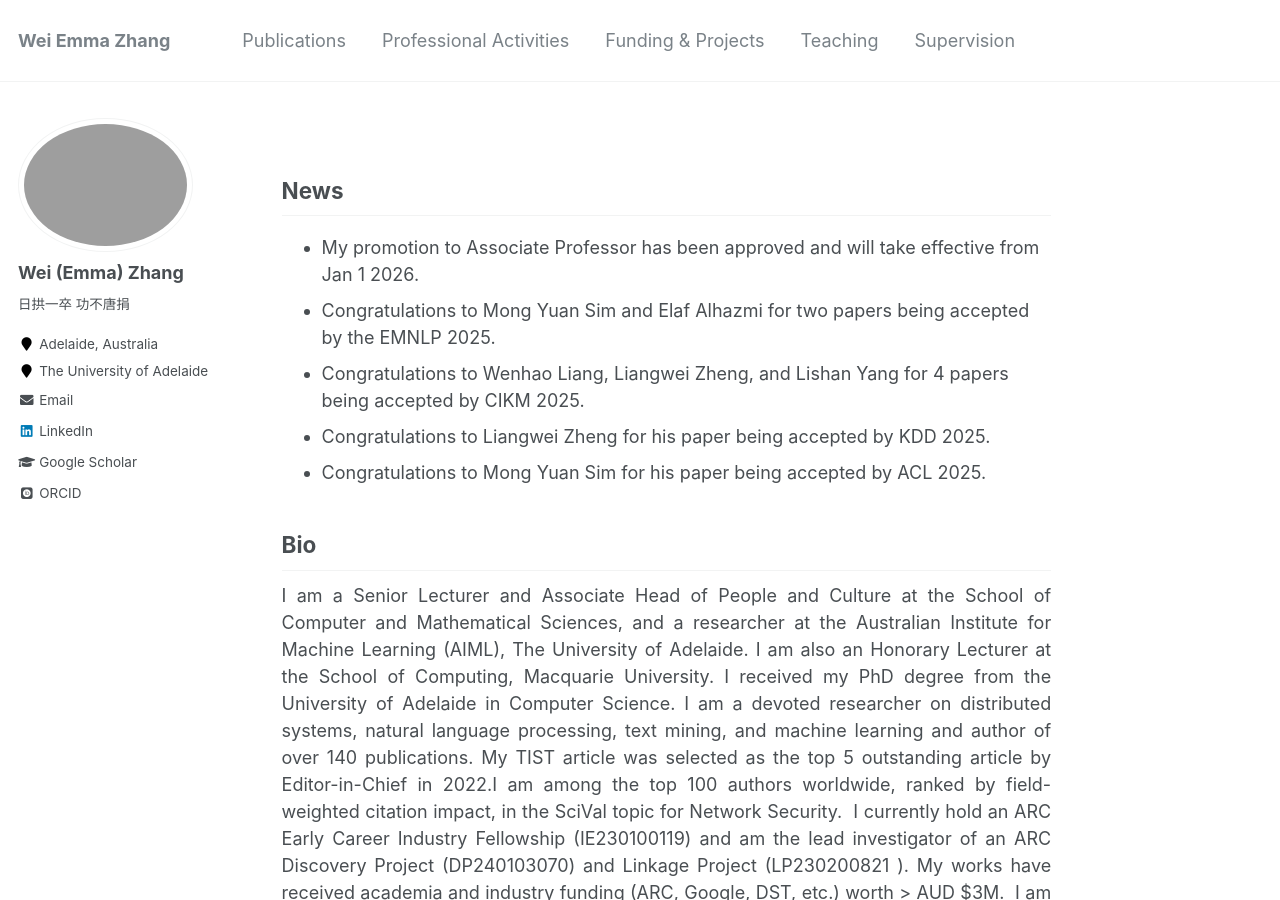
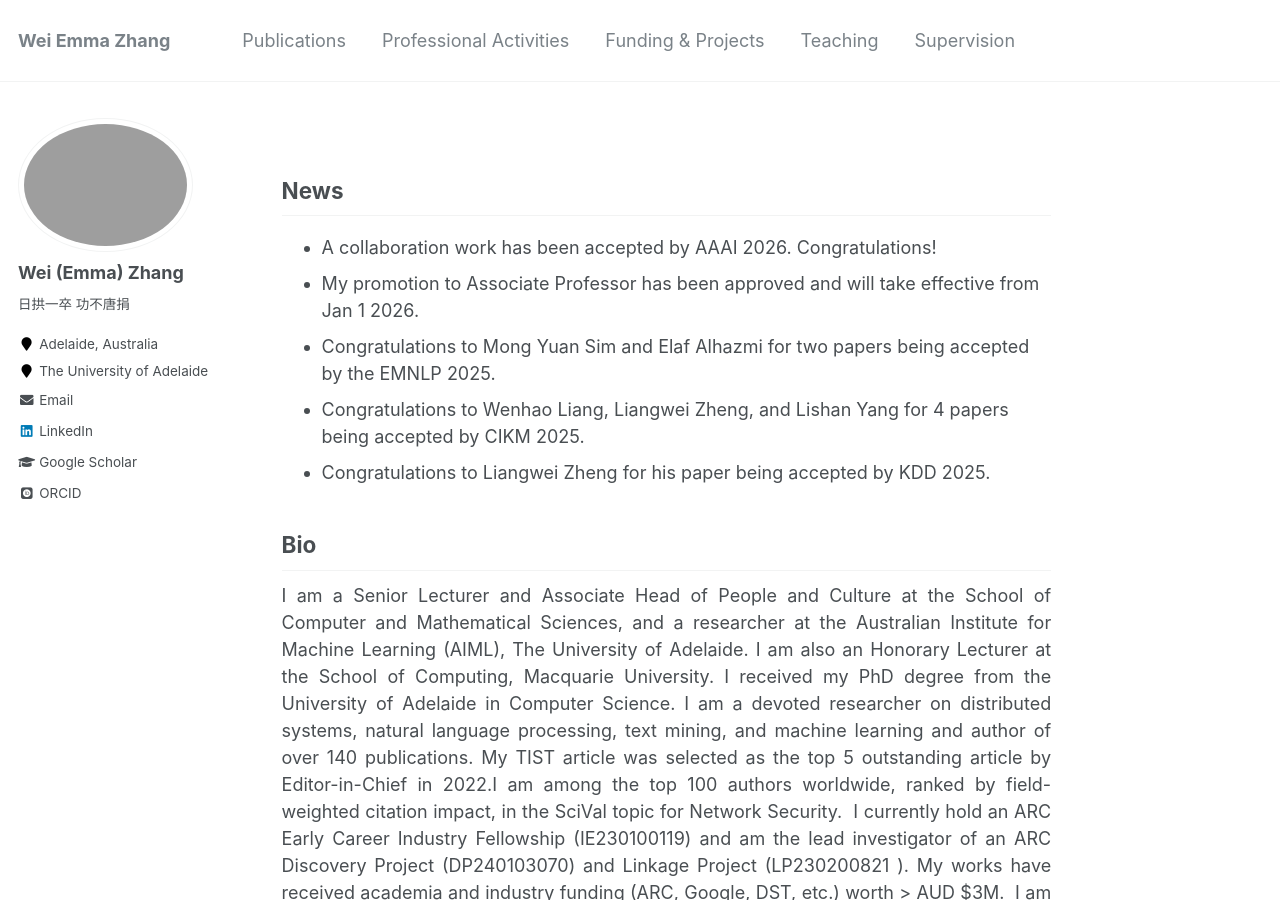
Before and after one commit to weiezhang/weiezhang.github.io, a Jekyll site: the page built from _pages/about.md, in a window 1280 px wide and 900 px high. Built offline with Jekyll 4.4.1, drawn with Linux system fonts in a browser that asks for light colours; some web fonts are replaced.

Commit message:
Update about.md

```diff
--- a/_pages/about.md
+++ b/_pages/about.md
@@ -9,12 +9,13 @@ redirect_from:
 ---
 
 ## News
+* A collaboration work has been accepted by AAAI 2026. Congratulations!
 * My promotion to Associate Professor has been approved and will take effective from Jan 1 2026.
 * Congratulations to Mong Yuan Sim and Elaf Alhazmi for two papers being accepted by the EMNLP 2025.
 * Congratulations to Wenhao Liang, Liangwei Zheng, and Lishan Yang for 4 papers being accepted by CIKM 2025.
 * Congratulations to Liangwei Zheng for his paper being accepted by KDD 2025.
-* Congratulations to Mong Yuan Sim for his paper being accepted by ACL 2025.
-<!-- Hosted [EvalMG25 @ COLING 2025](https://evalmg.github.io/), 20 Jan 2025, Abu Dhabi, UAE.
+<!-- * Congratulations to Mong Yuan Sim for his paper being accepted by ACL 2025.
+ Hosted [EvalMG25 @ COLING 2025](https://evalmg.github.io/), 20 Jan 2025, Abu Dhabi, UAE.
  Congratulations to Elaf for her long research paper being accepted by the EMNLP 2024 main conference.
 2024 SA Young Tall Poppy Awardee.
  Congratulations to Chang Dong, Liangwei Zheng, and Haojie Zhuang for 4 papers being accepted by CIKM 2024.
```
